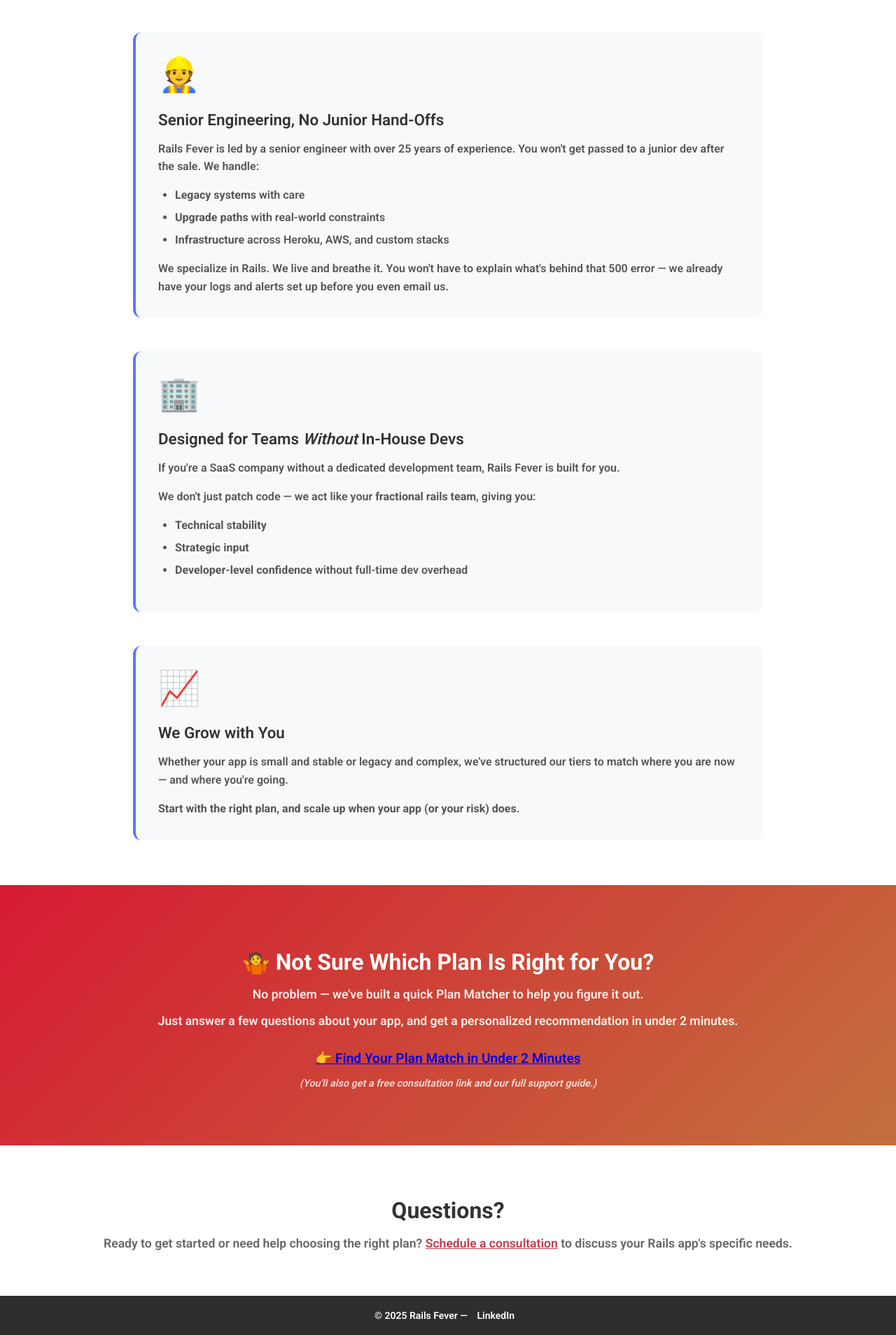
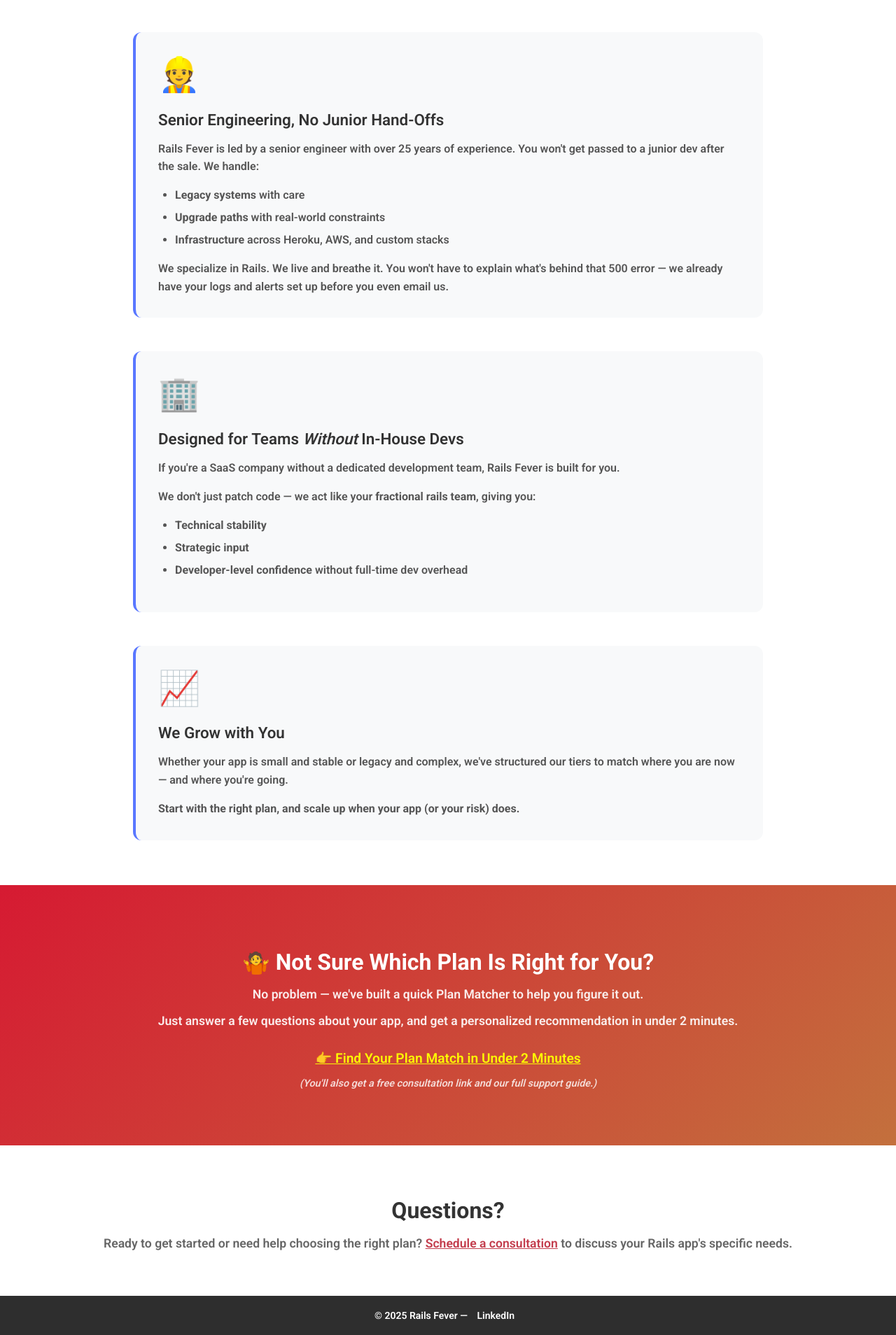
Before and after one commit to waleo/railsfever-05-2025, a Jekyll site: the page built from pricing.html, in a window 1280 px wide. Shown: the part 2872-4780 px from the top of the page at 70% size. Built offline with Jekyll 4.4.1, drawn with Linux system fonts in a browser that asks for light colours.

Commit message:
change color of find your plan match

```diff
--- a/_sass/_pricing.scss
+++ b/_sass/_pricing.scss
@@ -366,6 +366,11 @@
         font-size: 1.2rem;
         padding: 1.2rem 2.5rem;
         margin-bottom: 1rem;
+        color: #fdf902;
+
+        &:hover {
+          color: #000;
+        }
       }
 
       .matcher-note {
```
